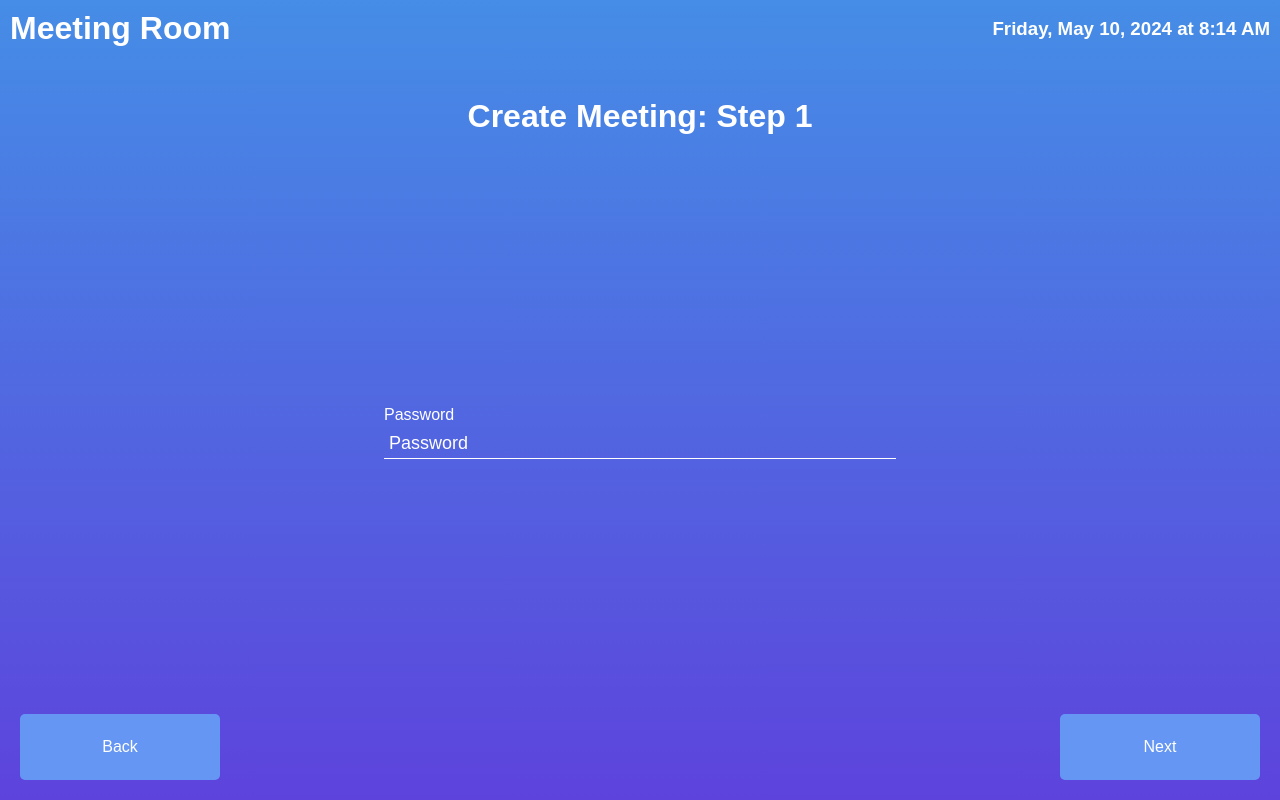
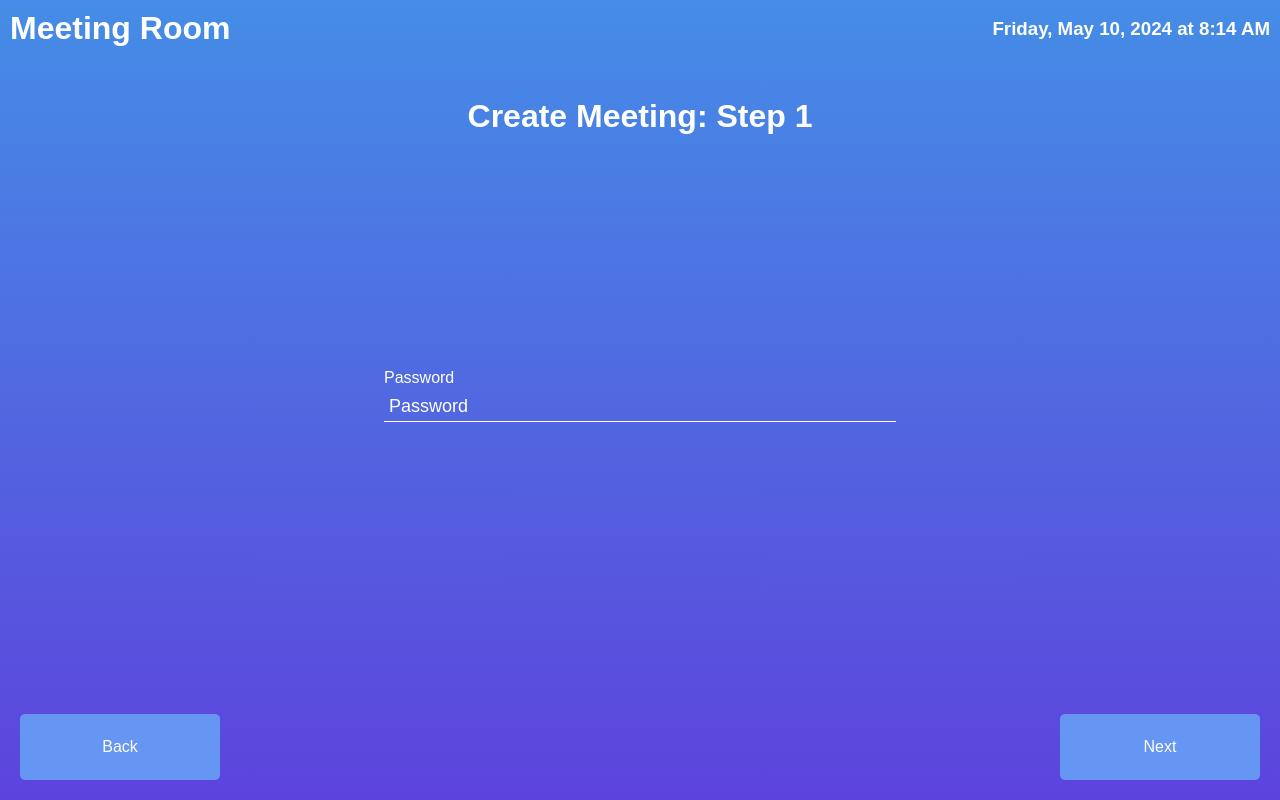
Before and after one commit to kennarddh/meeting-room-react, a React (Vite) app: page /new/1 in a window 1280 px wide. Built offline with nearby package versions, Linux system fonts and the light colour scheme.

Commit message:
feat: Error message component in enter password page

```diff
--- a/src/Pages/EnterPasswordPage/EnterPasswordPage.tsx
+++ b/src/Pages/EnterPasswordPage/EnterPasswordPage.tsx
@@ -10,9 +10,11 @@ import useTitle from 'Hooks/useTitle'
 import {
 	ButtonsContainer,
 	Container,
-	ContentContainer,
 	CreateMeetingButton,
+	ErrorText,
+	InnerContentContainer,
 	TitleContainer,
+	VerticalContentContainer,
 } from 'Pages/Styles'
 
 import { IPasswordEnteredState } from './Types'
@@ -23,6 +25,8 @@ const EnterPasswordPage: FC<{ title: string; nextPageUrl: string }> = ({
 }) => {
 	const [Password, SetPassword] = useState('')
 
+	const [ErrorMessage, SetErrorMessage] = useState<string>('')
+
 	useTitle(title)
 
 	const NavigateHook = useNavigate()
@@ -32,7 +36,7 @@ const EnterPasswordPage: FC<{ title: string; nextPageUrl: string }> = ({
 	}, [NavigateHook])
 
 	const Next = useCallback(() => {
-		if (Password !== 'Admin') return
+		if (Password !== 'Admin') return SetErrorMessage('Wrong password.')
 
 		NavigateHook(nextPageUrl, {
 			state: { password: true } satisfies IPasswordEnteredState,
@@ -44,7 +48,8 @@ const EnterPasswordPage: FC<{ title: string; nextPageUrl: string }> = ({
 			<TitleContainer>
 				<Title>{title}</Title>
 			</TitleContainer>
-			<ContentContainer>
+			<VerticalContentContainer>
+				<InnerContentContainer>
 					<Input
 						id='password'
 						inputProps={{
@@ -55,7 +60,9 @@ const EnterPasswordPage: FC<{ title: string; nextPageUrl: string }> = ({
 						style={{ width: '40%' }}
 						text='Password'
 					/>
-			</ContentContainer>
+				</InnerContentContainer>
+				<ErrorText>{ErrorMessage}</ErrorText>
+			</VerticalContentContainer>
 			<ButtonsContainer>
 				<CreateMeetingButton onClick={Back}>Back</CreateMeetingButton>
 				<CreateMeetingButton onClick={Next}>Next</CreateMeetingButton>
```
Lines whose indentation alone changed are shown as unchanged.
